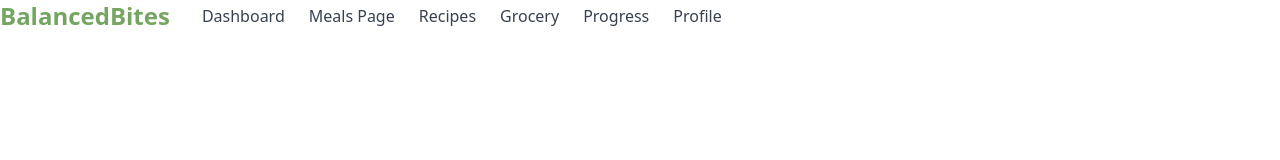
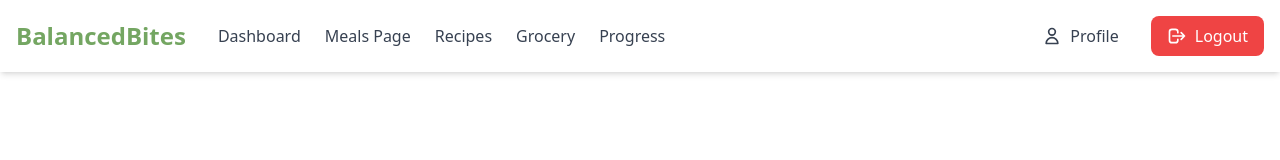
Before and after one commit to SauvAggwal/BalancedBites-ACS-3801-, a plain HTML site: page profile.html in a window 1280 px wide. Drawn offline with nearby package versions, Linux system fonts and the light colour scheme.

Commit message:
jk, it didn't work so I removed it

```diff
--- a/profile.html
+++ b/profile.html
@@ -6,14 +6,33 @@
     <title>BalancedBites - Profile</title>
     <script src="https://cdn.tailwindcss.com"></script>
 </head>
-<div class="flex items-center space-x-8">
-                       <a href="dashboard.html" class="text-2xl font-bold" style="color:#74A662;">BalancedBites</a>
-                    <div class="hidden md:flex items-center space-x-6"> <!--This is the line I was having issues with-->
+   <header class="bg-white shadow-md sticky top-0 z-50">
+        <nav class="container mx-auto px-4 py-4">
+            <div class="flex items-center justify-between">
+                <div class="flex items-center space-x-8">
+                    <a href="dashboard.html" class="text-2xl font-bold" style="color:#74A662;">BalancedBites</a>
+                    <div class="hidden md:flex items-center space-x-6">
                         <a href="dashboard.html" class="text-gray-700 hover:text-purple-600 font-medium transition">Dashboard</a>
                         <a href="meals.html" class="text-gray-700 hover:text-purple-600 font-medium transition">Meals Page</a>
                         <a href="recipes.html" class="text-gray-700 hover:text-purple-600 font-medium transition">Recipes</a>
                         <a href="grocery.html" class="text-gray-700 hover:text-purple-600 font-medium transition">Grocery</a>
                         <a href="progress.html" class="text-gray-700 hover:text-purple-600 font-medium transition">Progress</a>
-                        <a href="profile.html" class="text-gray-700 hover:text-purple-600 font-medium transition">Profile</a> <!--Added profile-->
                     </div>
                 </div>
+                <div class="flex items-center space-x-4">
+                    <button id="profileBtn" class="flex items-center space-x-2 px-4 py-2 text-gray-700 hover:text-purple-600 hover:bg-purple-50 rounded-lg transition">
+                        <svg class="w-5 h-5" fill="none" stroke="currentColor" viewBox="0 0 24 24">
+                            <path stroke-linecap="round" stroke-linejoin="round" stroke-width="2" d="M16 7a4 4 0 11-8 0 4 4 0 018 0zM12 14a7 7 0 00-7 7h14a7 7 0 00-7-7z"></path>
+                        </svg>
+                        <span class="hidden md:inline">Profile</span>
+                    </button>
+                    <button id="logoutBtn" class="flex items-center space-x-2 px-4 py-2 bg-red-500 text-white rounded-lg hover:bg-red-600 transition">
+                        <svg class="w-5 h-5" fill="none" stroke="currentColor" viewBox="0 0 24 24">
+                            <path stroke-linecap="round" stroke-linejoin="round" stroke-width="2" d="M17 16l4-4m0 0l-4-4m4 4H7m6 4v1a3 3 0 01-3 3H6a3 3 0 01-3-3V7a3 3 0 013-3h4a3 3 0 013 3v1"></path>
+                        </svg>
+                        <span class="hidden md:inline">Logout</span>
+                    </button>
+                </div>
+            </div>
+        </nav>
+    </header>
```
Also changed, not shown: dashboard.html (+0 -1 lines), grocery.html (+1 -1 lines), meals.html (+0 -1 lines), progress.html (+0 -1 lines), recipes.html (+0 -1 lines).
